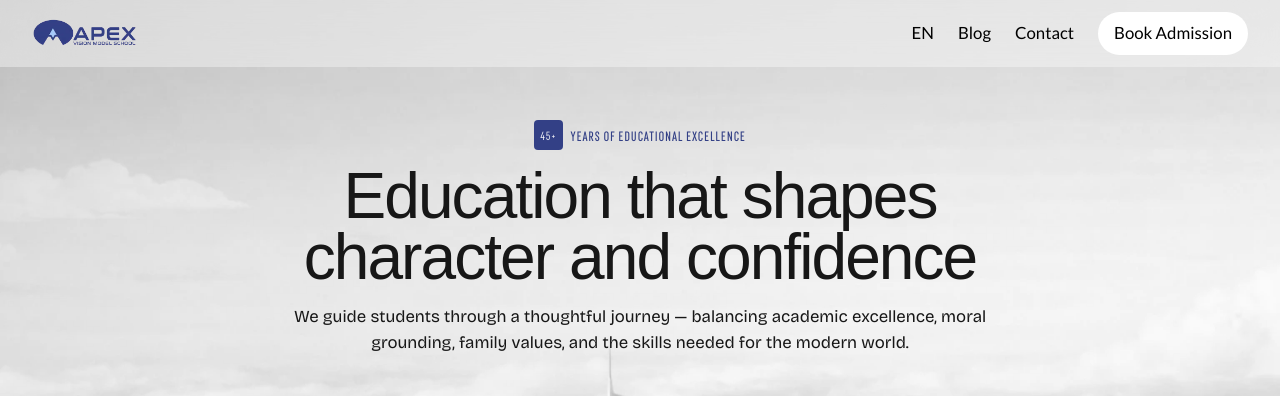
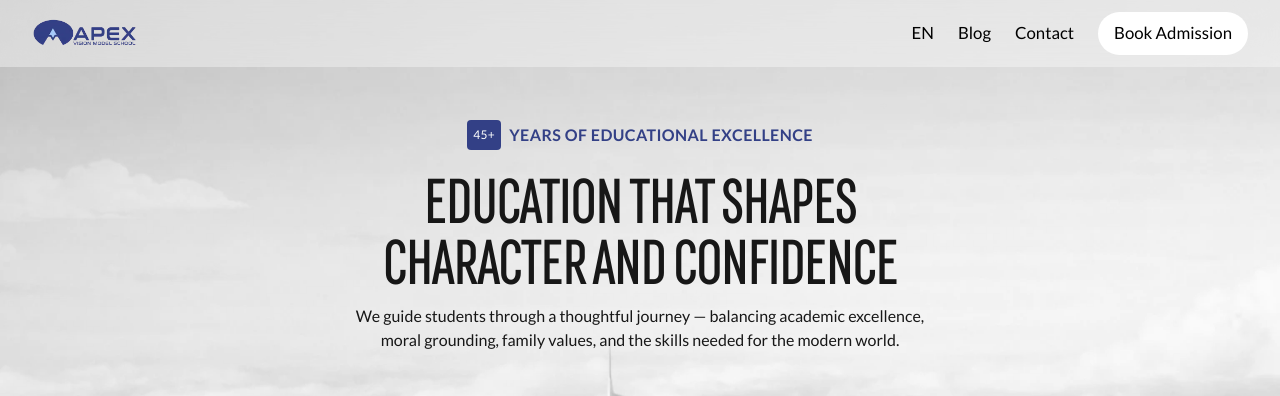
Before and after one commit to harishussain-git/apexvisionmodelschool, a Next.js app: page /dev in a window 1280 px wide. Shown: the top 396 px of the page. Built offline with nearby package versions, Linux system fonts and the light colour scheme; a web font is replaced by a local one.

Commit message:
hero text

```diff
--- a/components/home/HeroSection.jsx
+++ b/components/home/HeroSection.jsx
@@ -11,11 +11,11 @@ export default function HeroSection() {
 
           <div className="pt-30 flex flex-col items-center justify-center gap-4 w-full">
 
-            <p className="text-eyebrow flex justify-center items-center gap-2 font-semibold text-primary-500"><span className="bg-primary-500 text-white p-1.5 rounded text-[12px] font-normal">45+</span> Years of Educational Excellence</p>
+            <p className="uppercase font-body flex  tracking-wide justify-center items-center gap-2 font-semibold text-primary-500"><span className="bg-primary-500 text-white p-1.5 rounded text-[12px] font-normal">45+</span> Years of Educational Excellence</p>
 
-            <h1 className="text-display font-clash-display text-center max-w-[24ch]">Education that shapes character and confidence</h1>
+            <h1 className="text-display font-semibold font-accent uppercase text-center max-w-[24ch]">Education that shapes character and confidence</h1>
 
-            <p className="text-body font-bricolage-grotesque text-center  max-w-[64ch] hidden md:block">We guide students through a thoughtful journey —  balancing academic excellence, moral grounding, family values, and the skills needed for the modern world.</p>
+            <p className=" font-body text-center  max-w-[64ch] hidden md:block">We guide students through a thoughtful journey —  balancing academic excellence, moral grounding, family values, and the skills needed for the modern world.</p>
           </div>
 
 
```
